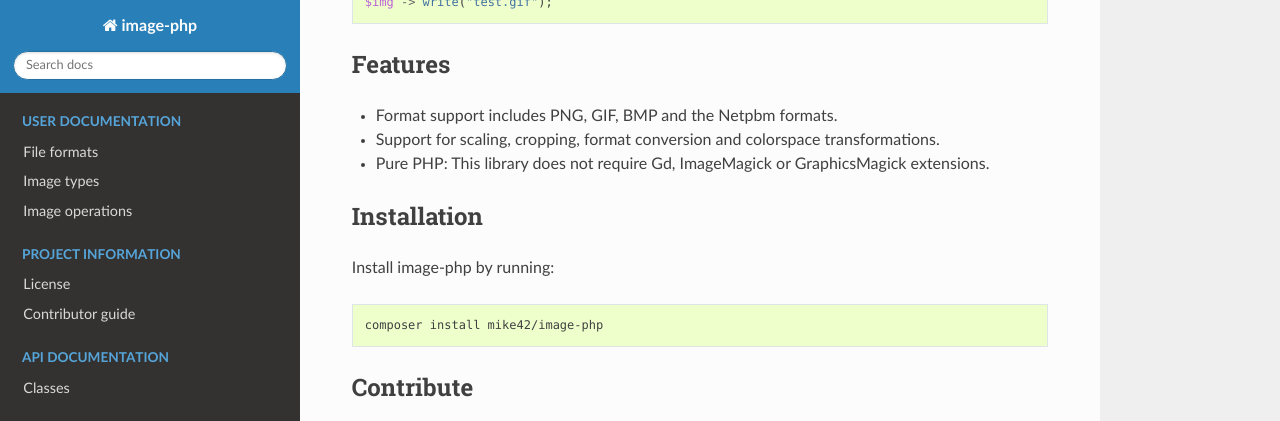
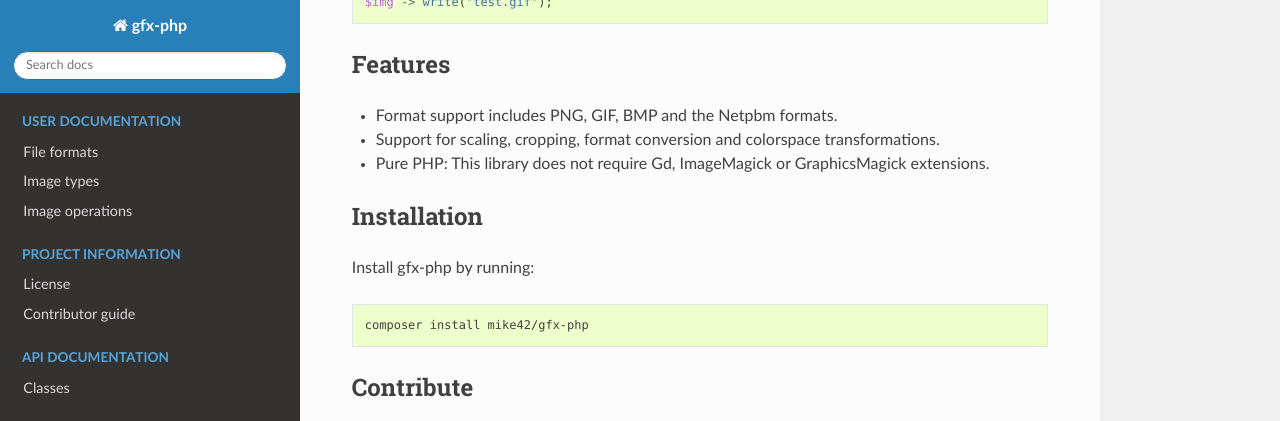
Before and after one commit to mike42/gfx-php, a Sphinx documentation site: the page built from docs/index.rst, in a window 1280 px wide and 900 px high, scrolled down 397 px. Shown: the top 421 px of the window. Built offline with Sphinx 7.4.7 and the Read the Docs theme 2.0.0, drawn with Linux system fonts in a browser that asks for light colours.

Commit message:
more updates to adjust project name, closes #24

```diff
--- a/docs/conf.py
+++ b/docs/conf.py
@@ -19,7 +19,7 @@
 
 # -- Project information -----------------------------------------------------
 
-project = 'image-php'
+project = 'gfx-php'
 copyright = '2018, Michael Billington'
 author = 'Michael Billington'
 
@@ -102,7 +102,7 @@ html_static_path = ['_static']
 # -- Options for HTMLHelp output ---------------------------------------------
 
 # Output file base name for HTML help builder.
-htmlhelp_basename = 'image-phpdoc'
+htmlhelp_basename = 'gfx-phpdoc'
 
 
 # -- Options for LaTeX output ------------------------------------------------
@@ -129,7 +129,7 @@ latex_elements = {
 # (source start file, target name, title,
 #  author, documentclass [howto, manual, or own class]).
 latex_documents = [
-    (master_doc, 'image-php.tex', 'image-php Documentation',
+    (master_doc, 'gfx-php.tex', 'gfx-php Documentation',
      'Michael Billington', 'manual'),
 ]
 
@@ -139,7 +139,7 @@ latex_documents = [
 # One entry per manual page. List of tuples
 # (source start file, name, description, authors, manual section).
 man_pages = [
-    (master_doc, 'image-php', 'image-php Documentation',
+    (master_doc, 'gfx-php', 'gfx-php Documentation',
      [author], 1)
 ]
 
@@ -150,8 +150,8 @@ man_pages = [
 # (source start file, target name, title, author,
 #  dir menu entry, description, category)
 texinfo_documents = [
-    (master_doc, 'image-php', 'image-php Documentation',
-     author, 'image-php', 'One line description of project.',
+    (master_doc, 'gfx-php', 'gfx-php Documentation',
+     author, 'gfx-php', 'One line description of project.',
      'Miscellaneous'),
 ]
 
--- a/docs/index.rst
+++ b/docs/index.rst
@@ -25,11 +25,11 @@ Features
 Installation
 ------------
 
-Install image-php by running:
+Install gfx-php by running:
 
 .. code-block:: bash
 
-    composer install mike42/image-php
+    composer install mike42/gfx-php
 
 Contribute
 ----------
--- a/docs/user/formats.rst
+++ b/docs/user/formats.rst
@@ -29,14 +29,14 @@ In either case, the input format is determined using the file's `magic number`_.
 Netpbm Formats
 ^^^^^^^^^^^^^^
 
-The Netpbm formats are a series of uncompressed bitmap formats, which can represent most types of image. The formats can be read by ``image-php``.
+The Netpbm formats are a series of uncompressed bitmap formats, which can represent most types of image. The formats can be read by ``gfx-php``.
 
 :PNM: This is a file extension only. Files carrying ``.pnm`` extension can carry any of the below formats.
 :PPM: This is a color raster format. A PPM file is identified by the P6 magic number, and will be loaded into an instance of :class:`RgbRasterImage`.
 :PGM: This is a monochrome raster format. A PGM file is identified by the P5 magic number, and will be loaded instance of :class:`GrayscaleRasterImage`.
 :PBM: This is a 1-bit bitmap format. A PBM file is identified by the P4 header, and loaded into an instance of :class:`BlackAndWhiteRasterImage`.
 
-Each of these formats has both a binary and text encoding. ``image-php`` only supports the binary encodings at this stage.
+Each of these formats has both a binary and text encoding. ``gfx-php`` only supports the binary encodings at this stage.
 
 Output formats
 --------------
--- a/docs/user/imagetypes.rst
+++ b/docs/user/imagetypes.rst
@@ -1,7 +1,7 @@
 Image types
 ===========
 
-Every raster image in ``image-php`` implements the :class:`RasterImage` interface.
+Every raster image in ``gfx-php`` implements the :class:`RasterImage` interface.
 
 There are several classes that implement this interface, which handle different representations of
 the image data.
```
Also changed, not shown: 2 other files.
